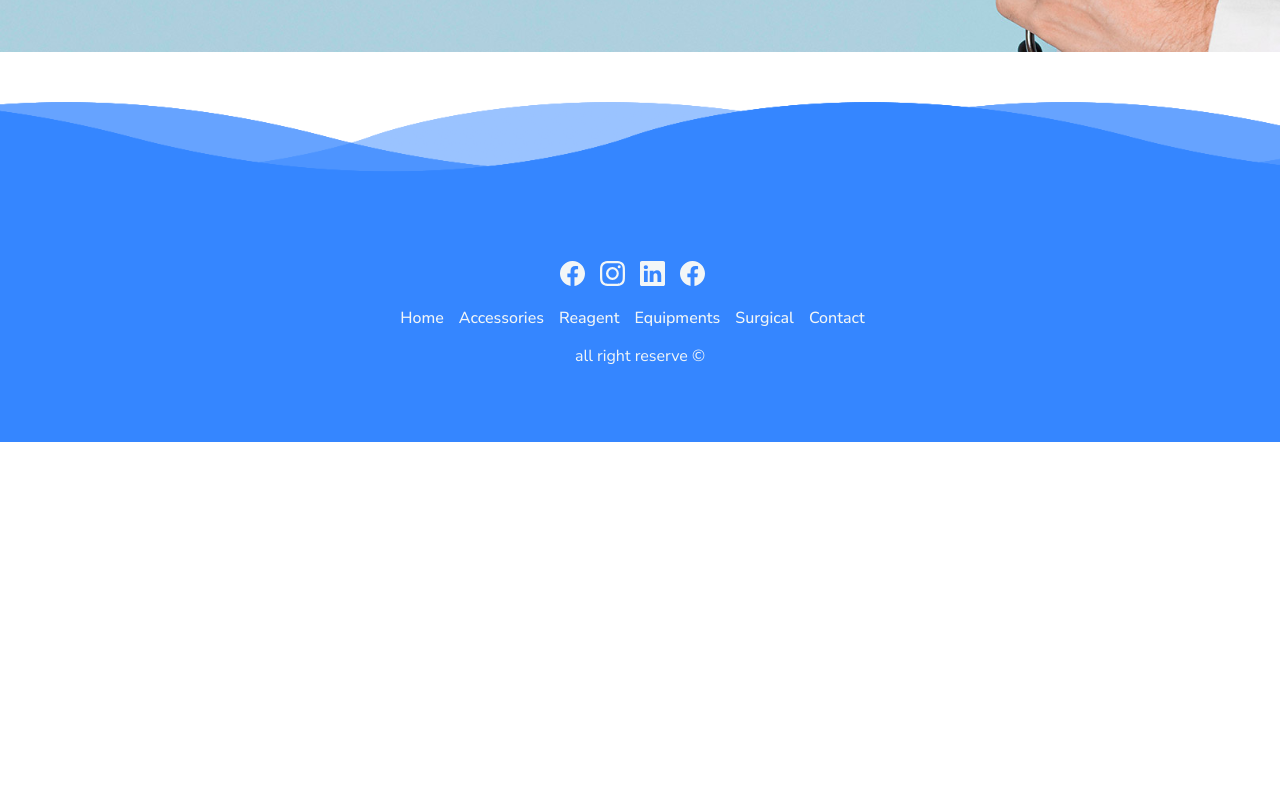
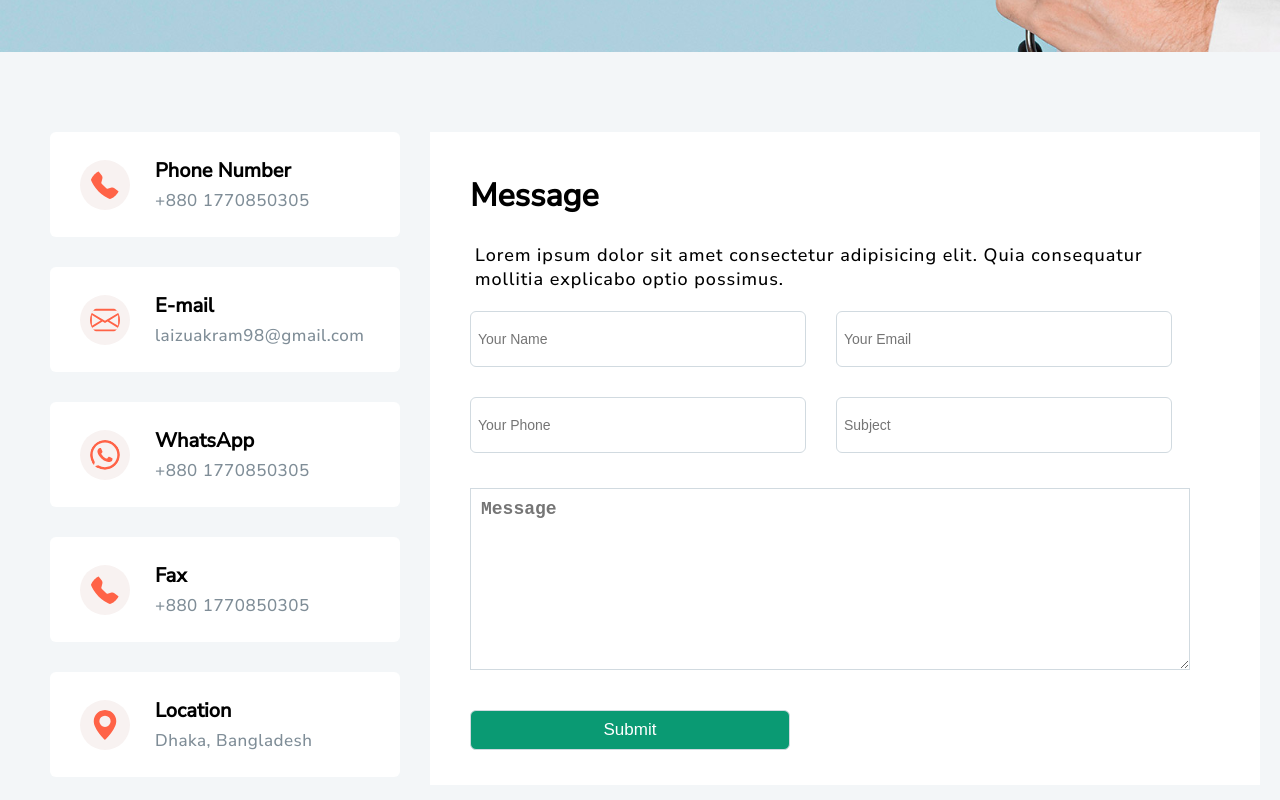
Before and after one commit to laizuakram1/Global-health, a React (Vite) app: page /contact in a window 1280 px wide. Shown: the part 460-1260 px from the top of the page. Before the commit the page ends 902 px from the top, so only its background shows below. Built offline with nearby package versions, Linux system fonts and the light colour scheme.

Commit message:
create contact us input box

```diff
--- /dev/null
+++ b/src/Components/ContactBox/ContactBox.css
@@ -0,0 +1,89 @@
+
+.contact_box{
+    display: flex;
+    padding: 80px 20px;
+    background-color: #f3f6f8
+}
+.contact_left{
+    width: 40%;
+    display: flex;
+    flex-direction: column;
+    padding: 0px 30px;
+
+
+}
+.contact_item{
+    width: 330px;
+    margin-top: 30px;
+    display: flex;
+    align-items: center;
+    padding: 20px 10px;
+    border-radius: 6px;
+    background-color: #fff;
+}
+.contact_item:first-child{
+    margin-top: 0px;
+}
+.contact_item svg{
+    font-size: 30px;
+    padding: 10px;
+    border-radius: 50%;
+    background-color: rgb(248, 242, 241);
+    color: tomato;
+    margin: 0px 20px;
+}
+.contact_item div > h3{
+    font-size: 20px;
+    font-weight: 600;
+}
+.contact_item div > p{
+    font-size: 17px;
+    font-weight: 500;
+    letter-spacing: 0.5px;
+    color: #7f8d97;
+}
+.contact_item div > h3,p{
+    margin: 5px;
+}
+
+.contact_right{
+    display: flex;
+    flex-direction: column;
+    width: 100%;
+    padding: 20px 40px;
+    background-color: #fff;
+
+}
+.contact_right p{
+    font-size: 18px;
+    font-weight: 500;
+    letter-spacing: 1px;
+}
+.contact_right input{
+    width: 320px;
+    height: 40px;
+    margin: 15px 30px 15px 0px;
+    padding: 7px;
+    border: 1px solid #d1dae0;
+    border-radius: 6px;
+    outline:none;
+    font-size: 14px;
+    font-weight: 500;
+}
+.contact_right textarea{
+    width: 93%;
+    margin-top: 20px;
+    border: 1px solid #d1dae0;
+    outline: none;
+    padding: 10px;
+    font-size: 18px;
+    font-weight: 600;
+}
+.contact_right > .submit_btn{
+    background-color: #0a9a73;
+    color: #fff;
+    font-size: 17px;
+    font-weight: 500;
+    cursor:pointer;
+    margin-top: 40px;
+}
--- /dev/null
+++ b/src/Components/ContactBox/ContactBox.jsx
@@ -0,0 +1,64 @@
+import React from 'react'
+import './ContactBox.css';
+import { BsFillTelephoneFill,BsEnvelope,BsWhatsapp,BsGeoAltFill  } from "react-icons/bs";
+
+
+export const ContactBox = () => {
+  return (
+    <div className='contact_box'>
+        <div className="contact_left">
+            <div className="contact_item">
+                <BsFillTelephoneFill />
+                <div>
+                    <h3>Phone Number</h3>
+                    <p>+880 1770850305</p>
+                </div>
+            </div>
+            <div className="contact_item">
+                <BsEnvelope />
+
+                <div>
+                    <h3>E-mail</h3>
+                    <p>laizuakram98@gmail.com</p>
+                </div>
+            </div>
+            <div className="contact_item">
+                <BsWhatsapp  />
+                <div>
+                    <h3>WhatsApp</h3>
+                    <p>+880 1770850305</p>
+                </div>
+            </div>
+            <div className="contact_item">
+                <BsFillTelephoneFill />
+                <div>
+                    <h3>Fax</h3>
+                    <p>+880 1770850305</p>
+                </div>
+            </div>
+
+            <div className="contact_item">
+                <BsGeoAltFill  />
+                <div>
+                    <h3>Location</h3>
+                    <p>Dhaka, Bangladesh</p>
+                </div>
+            </div>
+        </div>
+        <div className="contact_right">
+            <h1>Message</h1>
+            <p>Lorem ipsum dolor sit amet consectetur adipisicing elit. Quia consequatur mollitia explicabo optio possimus.</p>
+
+            <div className="input_box">
+                <input type="text" placeholder='Your Name'/>
+                <input type="email" placeholder='Your Email'/>
+                <br />
+                <input type="number" placeholder='Your Phone'/>
+                <input type="text" placeholder='Subject'/>
+            </div>
+                <textarea cols="40" rows="8" placeholder='Message'></textarea>
+                <input className='submit_btn' type="button" value="Submit" />
+        </div>
+    </div>
+  )
+}
--- a/src/Pages/Contact/Contact.jsx
+++ b/src/Pages/Contact/Contact.jsx
@@ -1,10 +1,12 @@
 import React from 'react'
 import { PageHeader } from '../../Components/PageHeader/PageHeader'
+import { ContactBox } from '../../Components/ContactBox/ContactBox'
 
 export const Contact = () => {
   return (
     <div>
         <PageHeader></PageHeader>
+        <ContactBox></ContactBox>
     </div>
   )
 }
```
